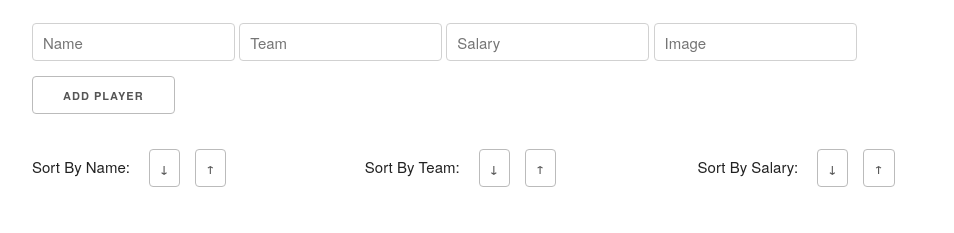
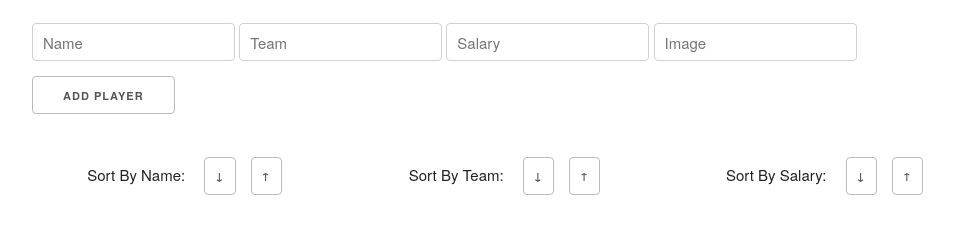
Before and after one commit to eb46/Fantasy-Football-App, a website: page public/index.html in a window 1280 px wide. Shown: the part 187-420 px from the top of the page, without its empty margins (128-1082 px from the left). Drawn offline with nearby package versions, Linux system fonts and the light colour scheme; no server answers.

Commit message:
fixed skeleton layout bug

```diff
--- a/public/css/style.css
+++ b/public/css/style.css
@@ -49,9 +49,24 @@ body {
 .player .edit-form {
     margin: 15px;
 }
-
+.data-controls {
+    width: 100%;
+    text-align: center;
+}
 .sort button {
     padding: 5px 10px;
     line-height: 1px;
     margin-left: 15px;
 }
+.data,
+.data-controls {
+    margin: 0 -7.5px;
+}
+.four.columns {
+    width: calc(33.333333% - 15px);
+    margin: 7.5px;
+}
+.data-controls {
+    width: 100%;
+    display: inline-block;
+}
```
